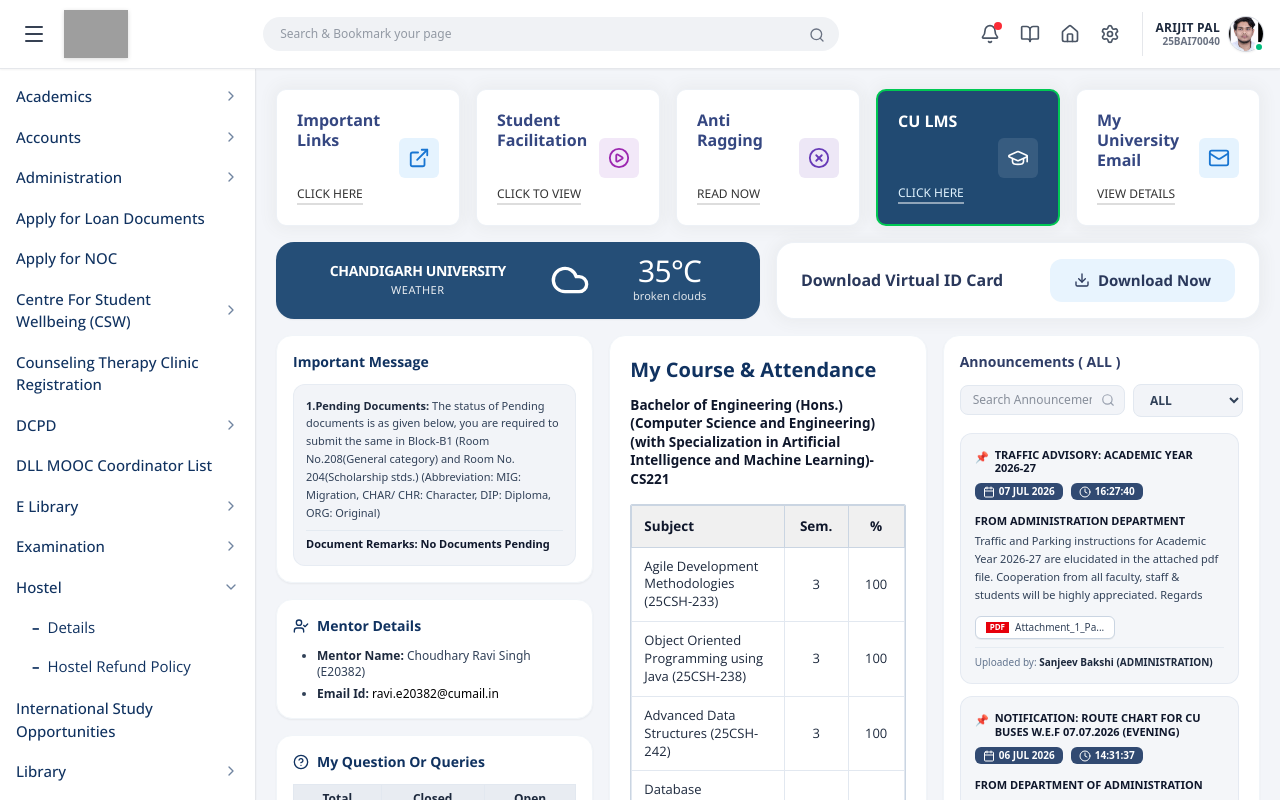
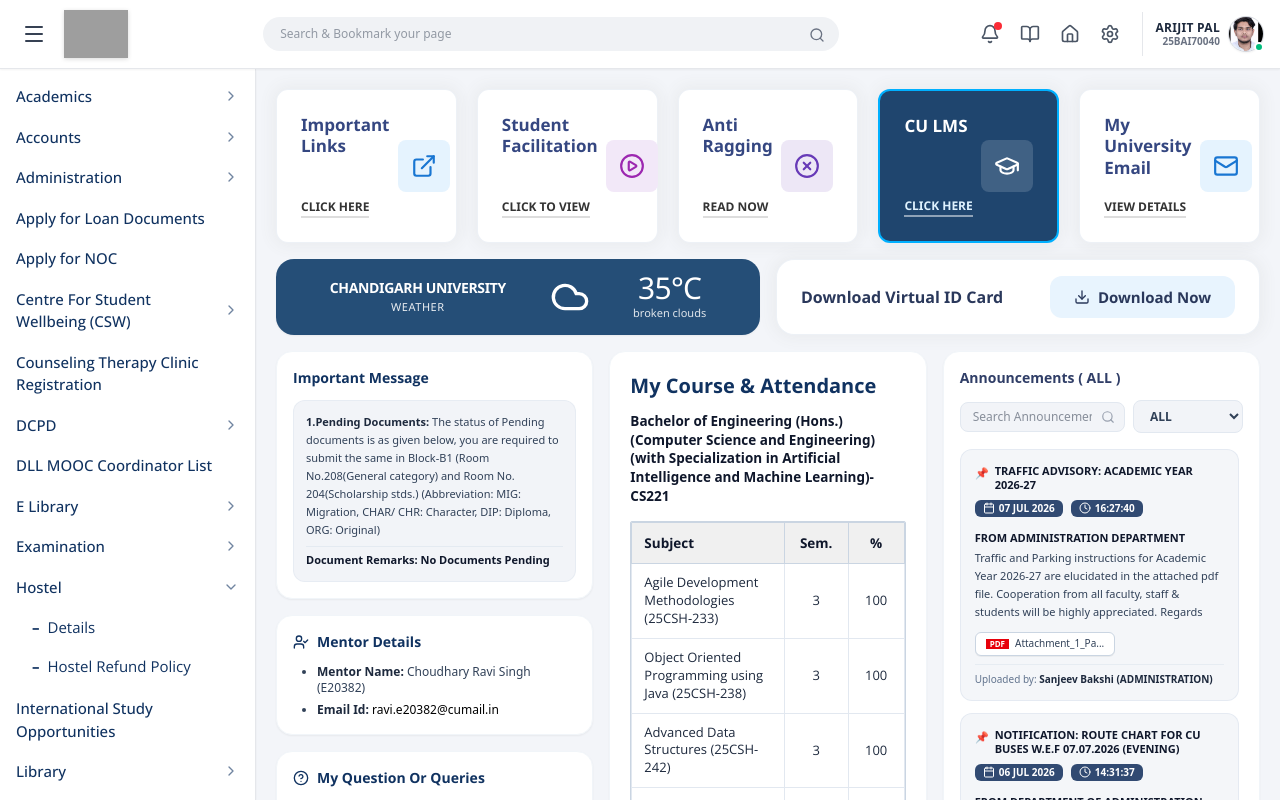
Before and after one commit to Arijit-Pal77/Portal, a React (Vite) app: page / in a window 1280 px wide. Built offline with nearby package versions, Linux system fonts and the light colour scheme; grey boxes are pictures that could not be loaded.

Commit message:
Increase quick action card sizes in Dashboard

```diff
--- a/src/components/Dashboard.tsx
+++ b/src/components/Dashboard.tsx
@@ -52,79 +52,79 @@
     <div className="space-y-4 pb-8 text-slate-800">
 
       {/* Top 5 Quick Action Cards Row - Matching exact CUIMS CSS specifications from HomeNewStyle.css */}
-      <div className="grid grid-cols-1 sm:grid-cols-2 lg:grid-cols-5 gap-4">
+      <div className="grid grid-cols-1 sm:grid-cols-2 lg:grid-cols-5 gap-5">
         {/* Important Links */}
-        <div className="bg-white rounded-[10px] p-[20px] shadow-[0_0_15px_4px_rgba(100,98,92,0.06)] border border-slate-200/60 flex items-center justify-between hover:shadow-md transition-shadow min-h-[112px] font-['Segoe_UI',sans-serif]">
+        <div className="bg-white rounded-[12px] p-[24px] shadow-[0_0_15px_4px_rgba(100,98,92,0.06)] border border-slate-200/60 flex items-center justify-between hover:shadow-md transition-shadow min-h-[130px] font-['Segoe_UI',sans-serif]">
           <div className="flex flex-col justify-between h-full">
-            <h6 className="text-[16px] font-semibold text-[#354781] leading-tight m-0 p-0">Important Links</h6>
+            <h6 className="text-[17px] font-bold text-[#354781] leading-tight m-0 p-0">Important Links</h6>
             <div>
-              <small className="mt-[15px] inline-block border-b-2 border-[#DDD] text-[12px] font-normal uppercase text-[#333333]">
+              <small className="mt-[20px] inline-block border-b-[2.5px] border-[#DDD] text-[12px] font-semibold uppercase text-[#333333]">
                 CLICK HERE
               </small>
             </div>
           </div>
-          <div className="w-[40px] h-[40px] rounded-[6px] bg-[#E5F3FE] text-[#1976d2] flex items-center justify-center flex-shrink-0 ml-2">
-            <ExternalLink className="w-[22px] h-[22px]" />
+          <div className="w-[52px] h-[52px] rounded-[8px] bg-[#E5F3FE] text-[#1976d2] flex items-center justify-center flex-shrink-0 ml-2">
+            <ExternalLink className="w-[26px] h-[26px]" />
           </div>
         </div>
 
         {/* Student Facilitation */}
-        <div className="bg-white rounded-[10px] p-[20px] shadow-[0_0_15px_4px_rgba(100,98,92,0.06)] border border-slate-200/60 flex items-center justify-between hover:shadow-md transition-shadow min-h-[112px] font-['Segoe_UI',sans-serif]">
+        <div className="bg-white rounded-[12px] p-[24px] shadow-[0_0_15px_4px_rgba(100,98,92,0.06)] border border-slate-200/60 flex items-center justify-between hover:shadow-md transition-shadow min-h-[130px] font-['Segoe_UI',sans-serif]">
           <div className="flex flex-col justify-between h-full">
-            <h6 className="text-[16px] font-semibold text-[#354781] leading-tight m-0 p-0">Student Facilitation</h6>
+            <h6 className="text-[17px] font-bold text-[#354781] leading-tight m-0 p-0">Student Facilitation</h6>
             <div>
-              <small className="mt-[15px] inline-block border-b-2 border-[#DDD] text-[12px] font-normal uppercase text-[#333333]">
+              <small className="mt-[20px] inline-block border-b-[2.5px] border-[#DDD] text-[12px] font-semibold uppercase text-[#333333]">
                 CLICK TO VIEW
               </small>
             </div>
           </div>
-          <div className="w-[40px] h-[40px] rounded-[6px] bg-[#f2e8f8] text-[#9c27b0] flex items-center justify-center flex-shrink-0 ml-2">
-            <PlayCircle className="w-[22px] h-[22px]" />
+          <div className="w-[52px] h-[52px] rounded-[8px] bg-[#f2e8f8] text-[#9c27b0] flex items-center justify-center flex-shrink-0 ml-2">
+            <PlayCircle className="w-[26px] h-[26px]" />
           </div>
         </div>
 
         {/* Anti Ragging */}
-        <div className="bg-white rounded-[10px] p-[20px] shadow-[0_0_15px_4px_rgba(100,98,92,0.06)] border border-slate-200/60 flex items-center justify-between hover:shadow-md transition-shadow min-h-[112px] font-['Segoe_UI',sans-serif]">
+        <div className="bg-white rounded-[12px] p-[24px] shadow-[0_0_15px_4px_rgba(100,98,92,0.06)] border border-slate-200/60 flex items-center justify-between hover:shadow-md transition-shadow min-h-[130px] font-['Segoe_UI',sans-serif]">
           <div className="flex flex-col justify-between h-full">
-            <h6 className="text-[16px] font-semibold text-[#354781] leading-tight m-0 p-0">Anti Ragging</h6>
+            <h6 className="text-[17px] font-bold text-[#354781] leading-tight m-0 p-0">Anti Ragging</h6>
             <div>
-              <small className="mt-[15px] inline-block border-b-2 border-[#DDD] text-[12px] font-normal uppercase text-[#333333]">
+              <small className="mt-[20px] inline-block border-b-[2.5px] border-[#DDD] text-[12px] font-semibold uppercase text-[#333333]">
                 READ NOW
               </small>
             </div>
           </div>
-          <div className="w-[40px] h-[40px] rounded-[6px] bg-[#ede7f6] text-[#673ab7] flex items-center justify-center flex-shrink-0 ml-2">
-            <XCircle className="w-[22px] h-[22px]" />
+          <div className="w-[52px] h-[52px] rounded-[8px] bg-[#ede7f6] text-[#673ab7] flex items-center justify-center flex-shrink-0 ml-2">
+            <XCircle className="w-[26px] h-[26px]" />
           </div>
         </div>
 
         {/* CU LMS */}
-        <div className="bg-[#214a72] rounded-[10px] p-[20px] shadow-[0_0_15px_4px_rgba(100,98,92,0.06)] border-2 border-[#00c853] flex items-center justify-between hover:brightness-105 transition-all min-h-[112px] font-['Segoe_UI',sans-serif]">
+        <div className="bg-[#1f456e] rounded-[12px] p-[24px] shadow-[0_0_15px_4px_rgba(100,98,92,0.06)] border-[2.5px] border-[#00b0ff] flex items-center justify-between hover:brightness-105 transition-all min-h-[130px] font-['Segoe_UI',sans-serif]">
           <div className="flex flex-col justify-between h-full">
-            <h6 className="text-[16px] font-semibold text-white leading-tight m-0 p-0">CU LMS</h6>
+            <h6 className="text-[17px] font-bold text-white leading-tight m-0 p-0">CU LMS</h6>
             <div>
-              <small className="mt-[15px] inline-block border-b-2 border-white/50 text-[12px] font-normal uppercase text-sky-100">
+              <small className="mt-[20px] inline-block border-b-[2.5px] border-white/50 text-[12px] font-semibold uppercase text-sky-100">
                 CLICK HERE
               </small>
             </div>
           </div>
-          <div className="w-[40px] h-[40px] rounded-[6px] bg-white/10 text-white flex items-center justify-center flex-shrink-0 ml-2">
-            <GraduationCap className="w-[22px] h-[22px] stroke-[1.75]" />
+          <div className="w-[52px] h-[52px] rounded-[8px] bg-white/15 text-white flex items-center justify-center flex-shrink-0 ml-2">
+            <GraduationCap className="w-[26px] h-[26px] stroke-[2]" />
           </div>
         </div>
 
         {/* My University Email */}
-        <div className="bg-white rounded-[10px] p-[20px] shadow-[0_0_15px_4px_rgba(100,98,92,0.06)] border border-slate-200/60 flex items-center justify-between hover:shadow-md transition-shadow min-h-[112px] font-['Segoe_UI',sans-serif]">
+        <div className="bg-white rounded-[12px] p-[24px] shadow-[0_0_15px_4px_rgba(100,98,92,0.06)] border border-slate-200/60 flex items-center justify-between hover:shadow-md transition-shadow min-h-[130px] font-['Segoe_UI',sans-serif]">
           <div className="flex flex-col justify-between h-full">
-            <h6 className="text-[16px] font-semibold text-[#354781] leading-tight m-0 p-0">My University Email</h6>
+            <h6 className="text-[17px] font-bold text-[#354781] leading-tight m-0 p-0">My University Email</h6>
             <div>
-              <small className="mt-[15px] inline-block border-b-2 border-[#DDD] text-[12px] font-normal uppercase text-[#333333]">
+              <small className="mt-[20px] inline-block border-b-[2.5px] border-[#DDD] text-[12px] font-semibold uppercase text-[#333333]">
                 VIEW DETAILS
               </small>
             </div>
           </div>
-          <div className="w-[40px] h-[40px] rounded-[6px] bg-[#E5F3FE] text-[#1976d2] flex items-center justify-center flex-shrink-0 ml-2">
-            <Mail className="w-[22px] h-[22px]" />
+          <div className="w-[52px] h-[52px] rounded-[8px] bg-[#E5F3FE] text-[#1976d2] flex items-center justify-center flex-shrink-0 ml-2">
+            <Mail className="w-[26px] h-[26px]" />
           </div>
         </div>
       </div>
```
